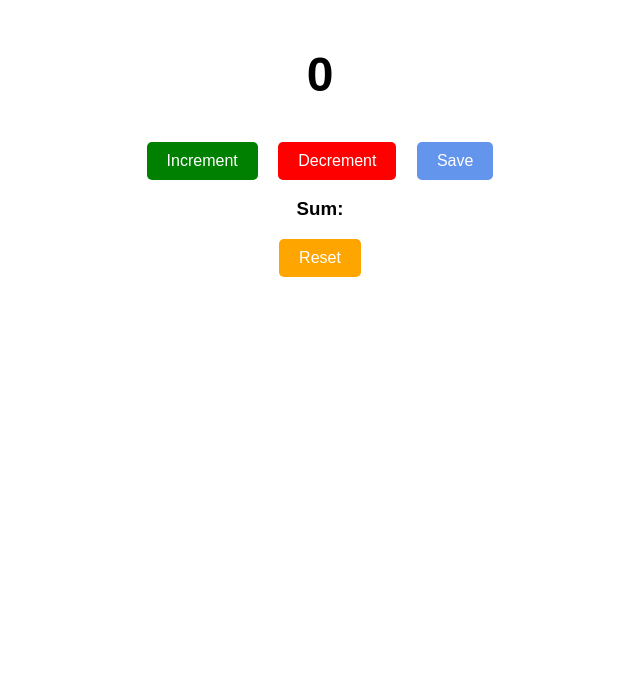
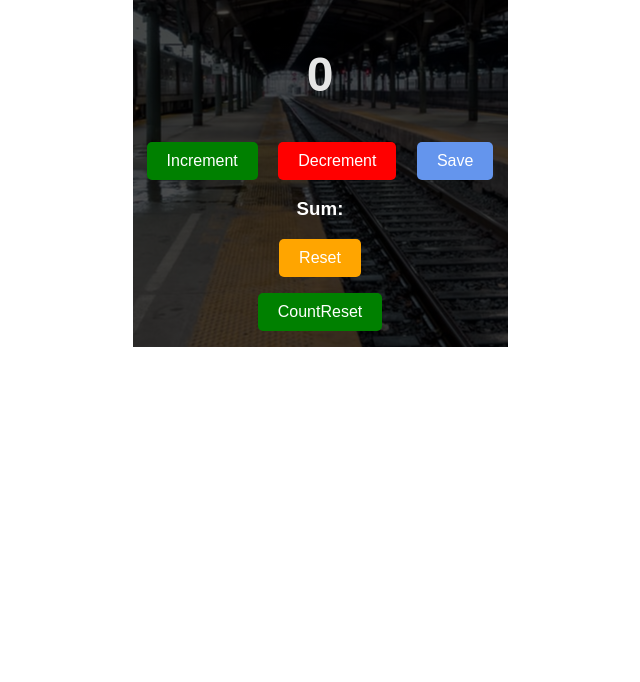
Before and after one commit to NabeelMansour/Passenger-Counter, a plain HTML site: page index.html in a window 1280 px wide. Shown: the part 118-800 px from the top of the page, without its empty margins (320-960 px from the left). Drawn offline with Linux system fonts and the light colour scheme.

Commit message:
Added some buttons

```diff
--- a/index.html
+++ b/index.html
@@ -21,6 +21,7 @@
       </div>
       <h3 id="sum-el">Sum:</h3>
       <button class="btn4" onclick="reset()">Reset</button>
+      <button class="btn5" onclick="countreset()">CountReset</button>
     </div>
     <script src="index.js"></script>
   </body>
--- a/index.js
+++ b/index.js
@@ -11,7 +11,7 @@ const increment = () => {
 
 const decrement = () => {
   count -= 1;
-  countEl.teXtContent = count;
+  countEl.textContent = count;
 };
 
 const save = () => {
@@ -22,3 +22,8 @@ const save = () => {
 const reset = () => {
   sumEl.textContent = 'Sum: ' + ' ';
 };
+
+const countreset = () => {
+  countEl.textContent = 0;
+  count = 0;
+};
--- a/styles.css
+++ b/styles.css
@@ -1,20 +1,25 @@
 body {
   font-family: sans-serif;
+  color: #fff;
 }
 
 .container {
   margin: 0 auto;
-  width: 400px;
-  height: 50vh;
+  width: 375px;
+  height: 100%;
   display: flex;
   flex-direction: column;
   align-items: center;
+  background-image: linear-gradient(rgba(0, 0, 0, 0.7), rgba(0, 0, 0, 0.7)),
+    url('images/station.jpg');
+  background-position: center;
 }
 
 .btn1,
 .btn2,
 .btn3,
-.btn4 {
+.btn4,
+.btn5 {
   border-radius: 5px;
   border: none;
   color: #fff;
@@ -25,7 +30,8 @@ body {
   transition: button 1s;
 }
 
-.btn1 {
+.btn1,
+.btn5 {
   background: green;
 }
 
@@ -43,19 +49,26 @@ body {
   background: orange;
 }
 
+.btn5 {
+  margin: 1em 0;
+}
+
 .btn1:active,
 .btn2:active,
 .btn3:active,
-.btn4:active {
+.btn4:active,
+.btn5:active {
   transform: scale(1.1);
   background: gray;
 }
 
 #count-el {
   font-size: 3rem;
+  color: #e5e5e5;
 }
 
 #app {
   width: 200px;
   text-align: center;
+  color: #e5e5e5;
 }
```
Also changed, not shown: images/station.jpg (added).
